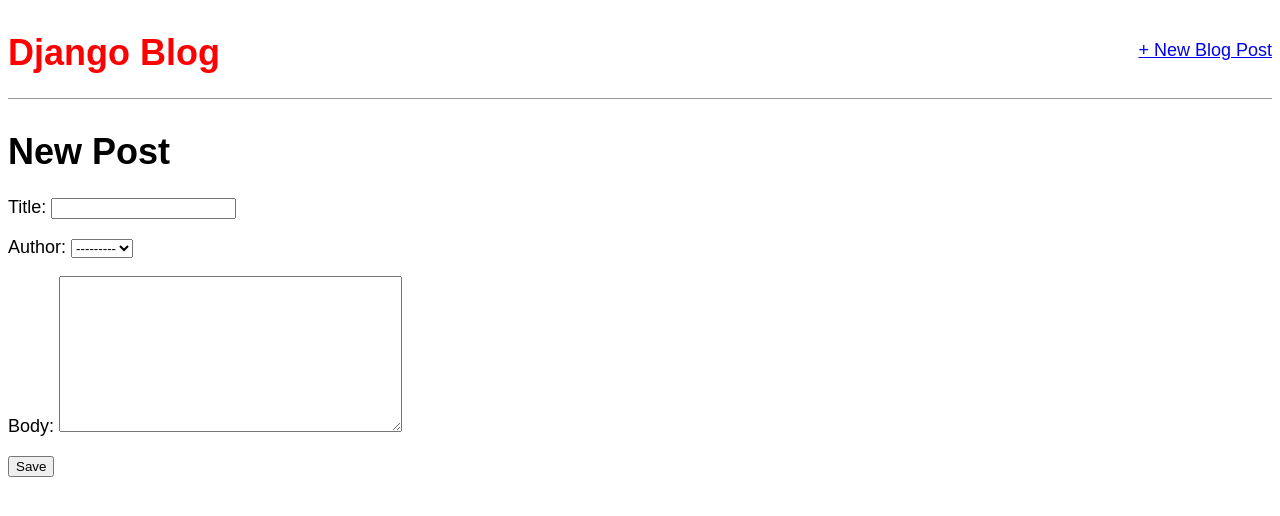
After one commit to dincuy22/blog, a Django app: page /post/new/ in a window 1280 px wide. The commit adds this page. Shown: the top 516 px of the page. Run offline with Django 3.2, Linux system fonts and the light colour scheme; data comes from the database, SQL or seed files in the repository; both versions use the stored data as it was after the commit; some web fonts are replaced.

Commit message:
add new post

```diff
--- a/blog/models.py
+++ b/blog/models.py
@@ -1,4 +1,5 @@
 from django.db import models
+from django.urls import reverse
 
 # Create your models here.
 
@@ -10,3 +11,6 @@
 
     def __str__(self):
       return self.title
+
+    def get_absolute_url(self):
+      return reverse('post_detail', args=[str(self.id)])
--- a/blog/urls.py
+++ b/blog/urls.py
@@ -1,7 +1,8 @@
 from django.urls import path
-from .views import BlogListView, BlogDetailView
+from .views import BlogListView, BlogDetailView, BlogCreateView
 
 urlpatterns = [
+  path('post/new/', BlogCreateView.as_view(), name='post_new'),
   path('post/<int:pk>/', BlogDetailView.as_view(), name='post_detail'),
   path('', BlogListView.as_view(), name='home')
 ]
--- a/blog/views.py
+++ b/blog/views.py
@@ -1,4 +1,5 @@
 from django.views.generic import ListView, DetailView
+from django.views.generic.edit import CreateView
 from .models import Post
 
 # Create your views here.
@@ -9,3 +10,8 @@
 class BlogDetailView(DetailView):
   model = Post
   template_name = 'post_detail.html'
+
+class BlogCreateView(CreateView):
+  model = Post
+  template_name = 'post_new.html'
+  fields = ['title', 'author', 'body']
--- a/templates/base.html
+++ b/templates/base.html
@@ -14,7 +14,12 @@
   </head>
   <body>
     <header>
-      <h1><a href="{% url 'home' %}">Django Blog</a></h1>
+      <div class="nav-left">
+        <h1><a href="{% url 'home' %}">Django Blog</a></h1>
+      </div>
+      <div class="nav-right">
+        <a href="{% url 'post_new' %}">+ New Blog Post</a>
+      </div>
     </header>
     <div>{% block content %} {% endblock content %}</div>
   </body>
--- /dev/null
+++ b/templates/post_new.html
@@ -0,0 +1,9 @@
+{% extends 'base.html' %}
+
+{% block content %}
+  <h1>New Post</h1>
+  <form action="" method="post">{% csrf_token %}
+    {{ form.as_p }}
+    <input type="submit" value="Save">
+  </form>
+{% endblock content %}
```
Also changed, not shown: db.sqlite3.
